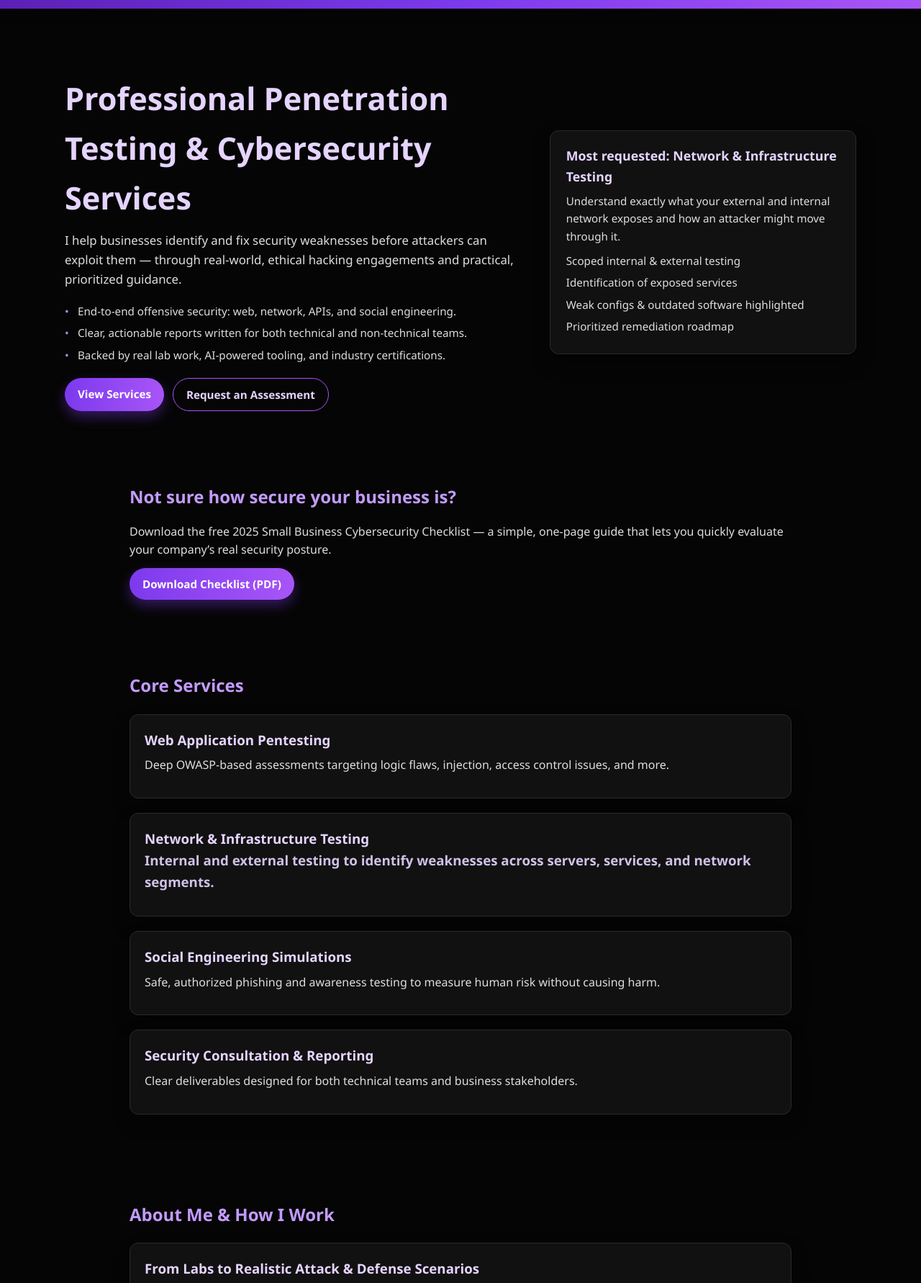
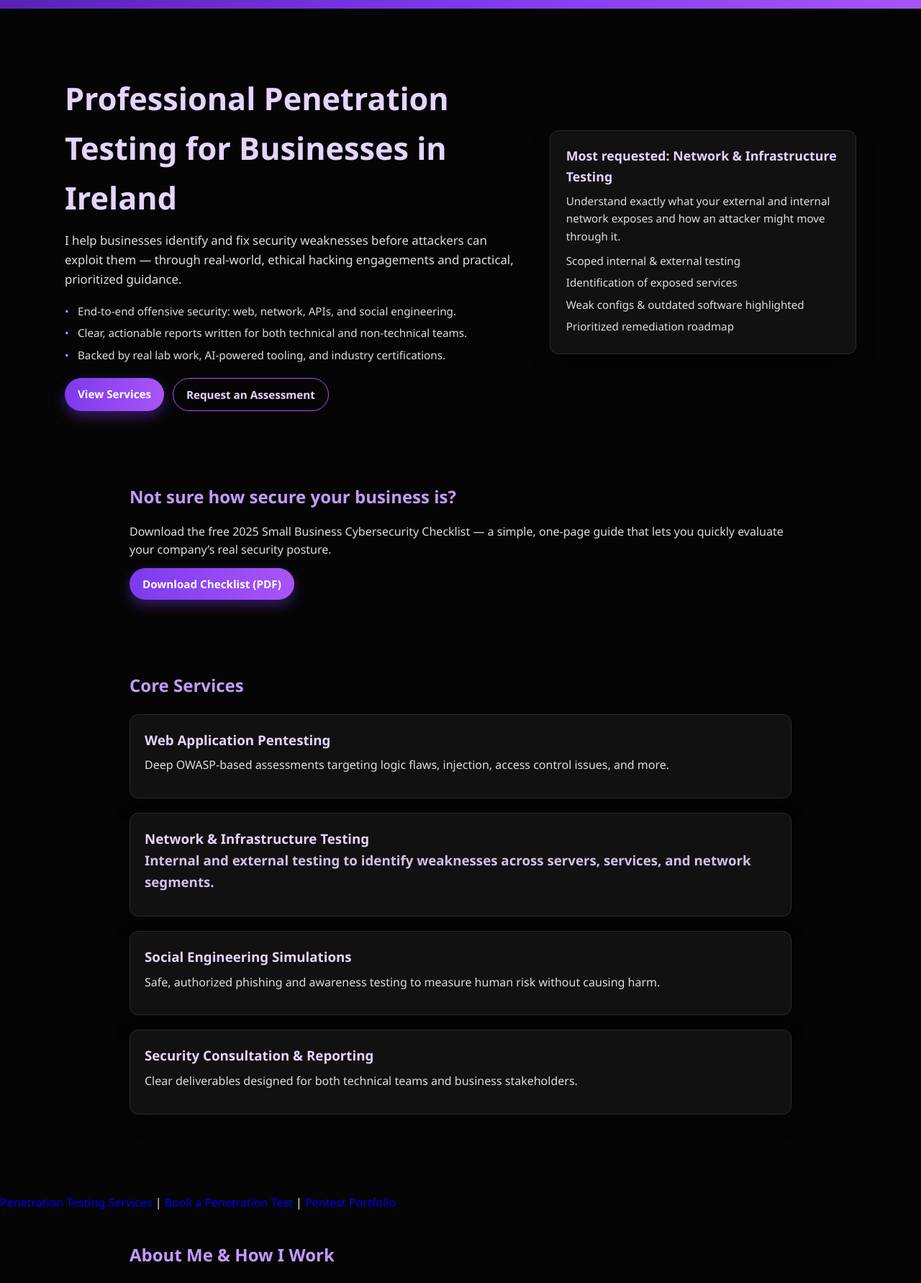
Before and after one commit to Nikolov999/Nikolov999.github.io, a plain HTML site: page index.html in a window 1280 px wide. Shown: the part 78-1860 px from the top of the page at 72% size. Drawn offline with Linux system fonts and the light colour scheme.

Commit message:
Update index.html

```diff
--- a/index.html
+++ b/index.html
@@ -1,10 +1,8 @@
 <!DOCTYPE html>
 <html lang="en">
 <head>
-  <title>ECHO Pentest — Professional Penetration Testing for Small & Mid-Size Businesses</title>
-
-<meta name="description" content="ECHO Pentest helps small and mid-size businesses find and fix real security weaknesses before attackers exploit them. Web app, API, network, phishing and scenario-based penetration testing. Based in Ireland, available remotely." />
-
+  <title>ECHO Pentest — Penetration Testing for Small Businesses in Ireland</title>
+<meta name="description" content="Professional penetration testing for small and mid-size businesses in Ireland. Web, network and API security testing with clear reports and actionable remediation steps.">
 <meta name="keywords" content="penetration testing, pentest, ethical hacking, web application security, API security, network pentest, phishing simulation, red teaming, cybersecurity consultant, Ireland" />
 
 <meta name="author" content="ECHO Pentest" />
@@ -20,7 +18,6 @@
 <meta property="og:description" content="Real-world, ethical hacking for web apps, APIs, networks and people. Clear reports, practical remediation, and legally scoped engagements." />
 <meta property="og:image" content="https://www.echopentest.com/og-image.png" />
 
-  <title>EchoPentest Security — Pentesting Services</title>
   <link rel="icon" type="image/png" href="Logo/Logo.png">
   <link rel="stylesheet" href="style.css">
 
@@ -60,7 +57,7 @@
 <section class="hero">
   <div class="hero-inner">
     <div class="hero-text">
-      <h1>Professional Penetration Testing & Cybersecurity Services</h1>
+      <h1>Professional Penetration Testing for Businesses in Ireland</h1>
       <p>
         I help businesses identify and fix security weaknesses before attackers can exploit them —
         through real-world, ethical hacking engagements and practical, prioritized guidance.
@@ -131,6 +128,12 @@
     <p>Clear deliverables designed for both technical teams and business stakeholders.</p>
   </div>
 </section>
+
+<div style="margin-top: 30px;">
+  <a href="services.html">Penetration Testing Services</a> |
+  <a href="book-a-pentest.html">Book a Penetration Test</a> |
+  <a href="portfolio.html">Pentest Portfolio</a>
+</div>
 
 <!-- ABOUT ME SECTION -->
 <section class="section">
@@ -271,6 +274,11 @@
 
   </div>
 
+  <p style="font-size:0.9rem; color:#ccc;">
+  Offering web application pentesting, network security assessments, API security reviews, and cybersecurity consulting services across Ireland.
+  </p>
+
+
   <div class="footer-bottom">
     © 2025 ECHO Pentest — Ethical Cybersecurity & Professional Penetration Testing
   </div>
```
